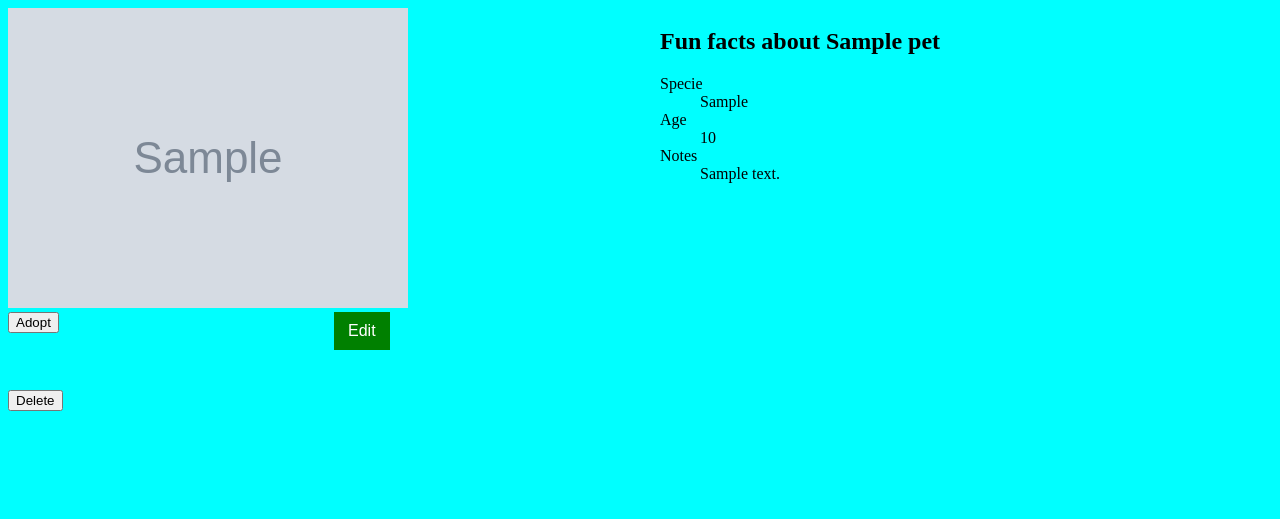
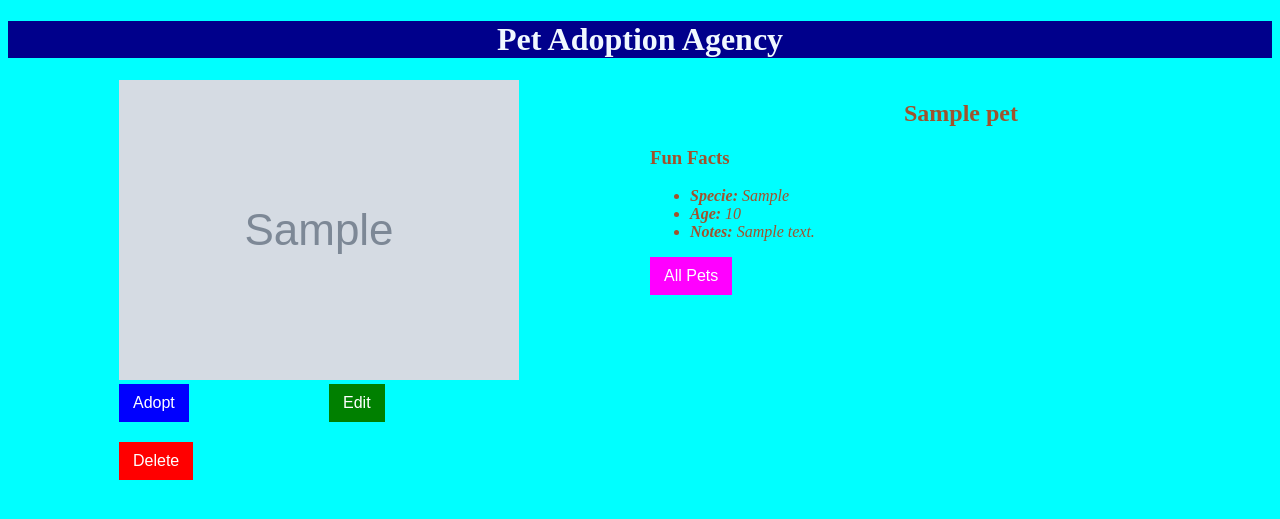
Before and after one commit to NathanNewman/flask-adoption-agency, a Flask app: page /1 in a window 1280 px wide. Shown: the top 519 px of the page. Run offline with Flask 2, Linux system fonts and the light colour scheme; tables that the repository leaves empty hold one stand-in row (values such as "Sample post"); grey boxes marked "Sample" are stand-in pictures.

Commit message:
completed assignment

```diff
--- a/static/style.css
+++ b/static/style.css
@@ -1,11 +1,26 @@
 body {
     background-color: aqua;
+}
+
+h1 {
+    text-align: center;
+    background-color: darkblue;
+    color:aliceblue;
+}
+
+h2 {
+    text-align: center;
+    color:sienna;
+}
+
+h3 {
+    color: sienna;
 }
 
 .grid-container {
     display: grid;
     grid-template-columns: 1fr 1fr;
-    grid-gap: 40px;
+    grid-gap: 20px;
 }
 
 .photo {
@@ -48,6 +63,11 @@ body {
     transition-duration: 0.2s;
 }
 
+.buttons {
+    margin: 0 auto;
+    display: inline;
+}
+
 #adopt:hover {
     background-color:darkblue;
 }
@@ -79,3 +99,22 @@ body {
 #delete:hover {
     background-color: darkred;
 }
+
+.facts {
+    color:sienna;
+    font-style: italic;
+}
+
+#pets {
+    background-color:magenta;
+    border: none;
+    color:white;
+    padding: 10px 14px;
+    text-align: center;
+    font-size: 16px;
+    transition-duration: 0.2s;
+}
+
+#pets:hover {
+    background-color: darkmagenta;
+}
--- a/templates/add.html
+++ b/templates/add.html
@@ -8,6 +8,7 @@
     <link href="/static/style.css" type="text/css" rel="stylesheet" />
   </head>
   <body>
+    <h1>Pet Adoption Agency</h1>
     <form method="POST">
       {{ form.hidden_tag() }} {% for field in form if field.widget.input_type !=
       'hidden' %}
--- a/templates/pet.html
+++ b/templates/pet.html
@@ -8,41 +8,37 @@
     <link href="/static/style.css" type="text/css" rel="stylesheet" />
   </head>
   <body>
+    <h1>Pet Adoption Agency</h1>
     <div class="grid-container">
-      <div class="grid-child one">
+      <div class="buttons">
         <img id="profile-photo" src="{{pet.photo_url}}" />
         <div class="grid-container">
-          <div class="grid-child one">
             {% if pet.available %}
             <form action="/{{pet.id}}/adopt" method="post">
-              <button id="available">Adopt</button>
+              <button id="adopt">Adopt</button>
             </form>
             {% else %}
             <button id="unavailable">Adopt</button>
             {% endif %}
-          </div>
-          <div class="grid-child two">
             <form action="/{{pet.id}}/edit" method="get">
-                <button id="edit">Edit</button>
+              <button id="edit">Edit</button>
             </form>
-          </div>
-          <div class="grid-child three">
             <form action="/{{pet.id}}/delete" method="get">
-                <button>Delete</button>
+              <button id="delete">Delete</button>
             </form>
-          </div>
         </div>
       </div>
       <div class="grid-child two">
-        <h2>Fun facts about {{pet.name}}</h2>
-        <dl>
-          <dt>Specie</dt>
-          <dd>{{pet.species}}</dd>
-          <dt>Age</dt>
-          <dd>{{pet.age}}</dd>
-          <dt>Notes</dt>
-          <dd>{{pet.notes}}</dd>
-        </dl>
+        <h2>{{pet.name}}</h2>
+        <h3>Fun Facts</h3>
+        <ul>
+          <li class="facts"><b>Specie:</b> {{pet.species}}</li>
+          <li class="facts"><b>Age:</b> {{pet.age}}</li>
+          <li class="facts"><b>Notes:</b> {{pet.notes}}</li>
+        </ul>
+        <form action="/homepage">
+          <button id="pets">All Pets</button>
+        </form>
       </div>
     </div>
   </body>
```
Also changed, not shown: templates/edit.html (+4 -3 lines), templates/homepage.html (+6 -4 lines).
